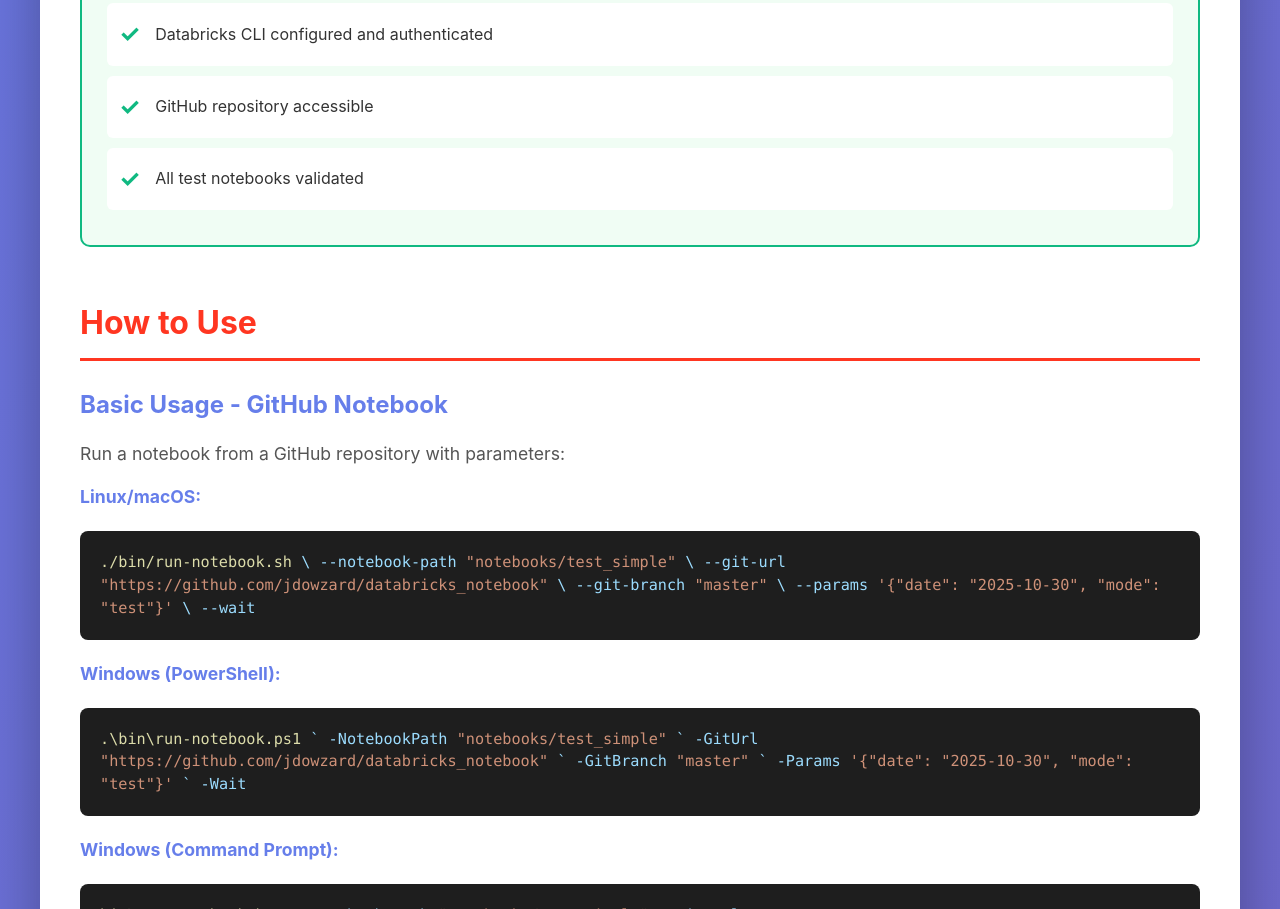
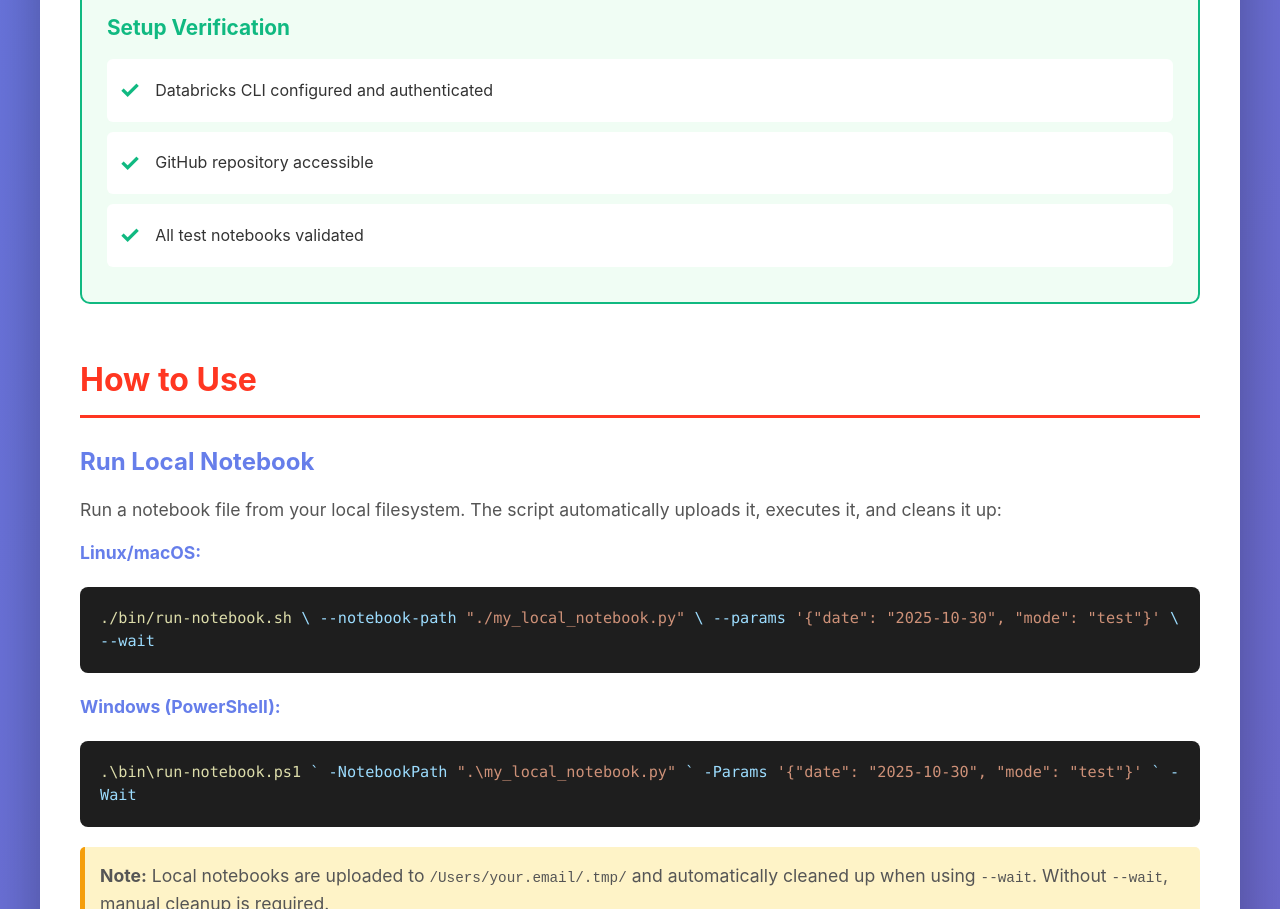
Before and after one commit to jdowzard/databricks_notebook, a plain HTML site: page docs/index.html in a window 1280 px wide. Shown: the part 1891-2800 px from the top of the page. Drawn offline with Linux system fonts and the light colour scheme.

Commit message:
Add local notebook upload feature
- Add automatic local notebook file detection and upload
- Upload local notebooks to /Users/{username}/.tmp/ directory
- Automatic cleanup after job completion (with --wait flag)
- Warning when not using --wait for manual cleanup
- Update bash script with local file handling
- Update PowerShell script with local file handling
- Fix databricks workspace import command syntax
- Auto-create .tmp directory if it doesn't exist
- Update all documentation with local notebook examples
  - README.md: Add local notebook section
  - docs/index.html: Add Local Notebooks feature card and usage
  - .claude/CLAUDE.md: Add local notebook examples

Users can now run: ./bin/run-notebook.sh --notebook-path ./my_notebook.py --wait

```diff
--- a/docs/index.html
+++ b/docs/index.html
@@ -308,9 +308,13 @@
         <div class="content">
             <div class="section">
                 <h2>Overview</h2>
-                <p>A generalizable CLI wrapper for running any Databricks notebook using serverless compute. This tool streamlines the process of executing notebooks from GitHub repositories or Databricks workspace with dynamic parameters and dependencies.</p>
+                <p>A generalizable CLI wrapper for running any Databricks notebook using serverless compute. This tool streamlines the process of executing local notebooks, notebooks from GitHub repositories, or Databricks workspace notebooks with dynamic parameters and dependencies.</p>
 
                 <div class="feature-grid">
+                    <div class="feature-card">
+                        <h3>Local Notebooks</h3>
+                        <p>Run notebooks directly from your local filesystem with automatic upload and cleanup</p>
+                    </div>
                     <div class="feature-card">
                         <h3>GitHub Integration</h3>
                         <p>Run notebooks directly from GitHub repositories with automatic source syncing</p>
@@ -383,7 +387,24 @@
             <div class="section">
                 <h2>How to Use</h2>
 
-                <h3>Basic Usage - GitHub Notebook</h3>
+                <h3>Run Local Notebook</h3>
+                <p>Run a notebook file from your local filesystem. The script automatically uploads it, executes it, and cleans it up:</p>
+
+                <h4 style="color: #667eea; font-size: 1.1em; margin: 15px 0 10px 0;">Linux/macOS:</h4>
+                <div class="code-block"><span class="command">./bin/run-notebook.sh</span> <span class="flag">\
+  --notebook-path</span> <span class="string">"./my_local_notebook.py"</span> <span class="flag">\
+  --params</span> <span class="string">'{"date": "2025-10-30", "mode": "test"}'</span> <span class="flag">\
+  --wait</span></div>
+
+                <h4 style="color: #667eea; font-size: 1.1em; margin: 15px 0 10px 0;">Windows (PowerShell):</h4>
+                <div class="code-block"><span class="command">.\bin\run-notebook.ps1</span> <span class="flag">`
+  -NotebookPath</span> <span class="string">".\my_local_notebook.py"</span> <span class="flag">`
+  -Params</span> <span class="string">'{"date": "2025-10-30", "mode": "test"}'</span> <span class="flag">`
+  -Wait</span></div>
+
+                <p style="background: #fef3c7; border-left: 5px solid #f59e0b; padding: 15px; border-radius: 5px; margin: 20px 0;"><strong>Note:</strong> Local notebooks are uploaded to <code>/Users/your.email/.tmp/</code> and automatically cleaned up when using <code>--wait</code>. Without <code>--wait</code>, manual cleanup is required.</p>
+
+                <h3>Run GitHub Notebook</h3>
                 <p>Run a notebook from a GitHub repository with parameters:</p>
 
                 <h4 style="color: #667eea; font-size: 1.1em; margin: 15px 0 10px 0;">Linux/macOS:</h4>
```
Also changed, not shown: 3 other files.
